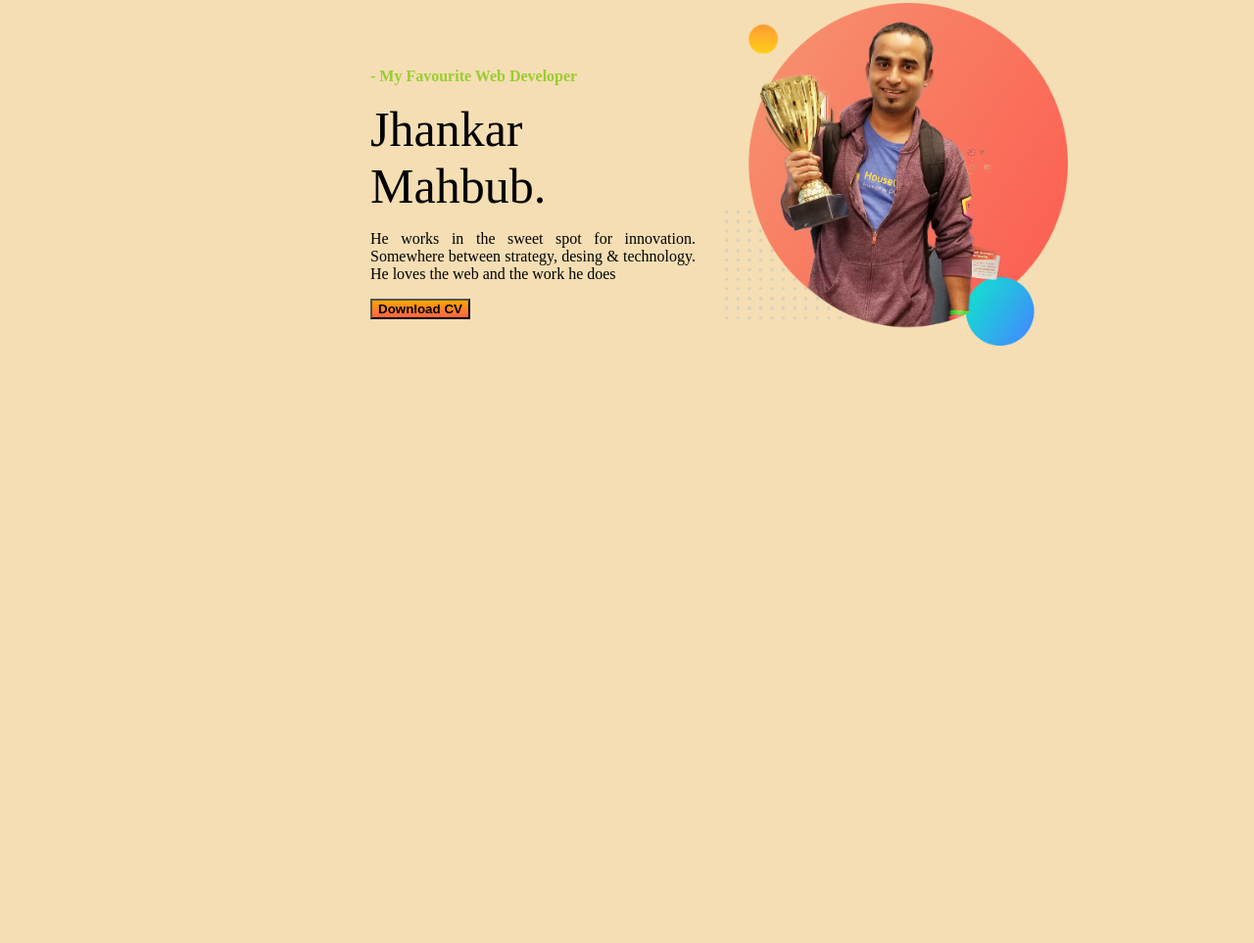
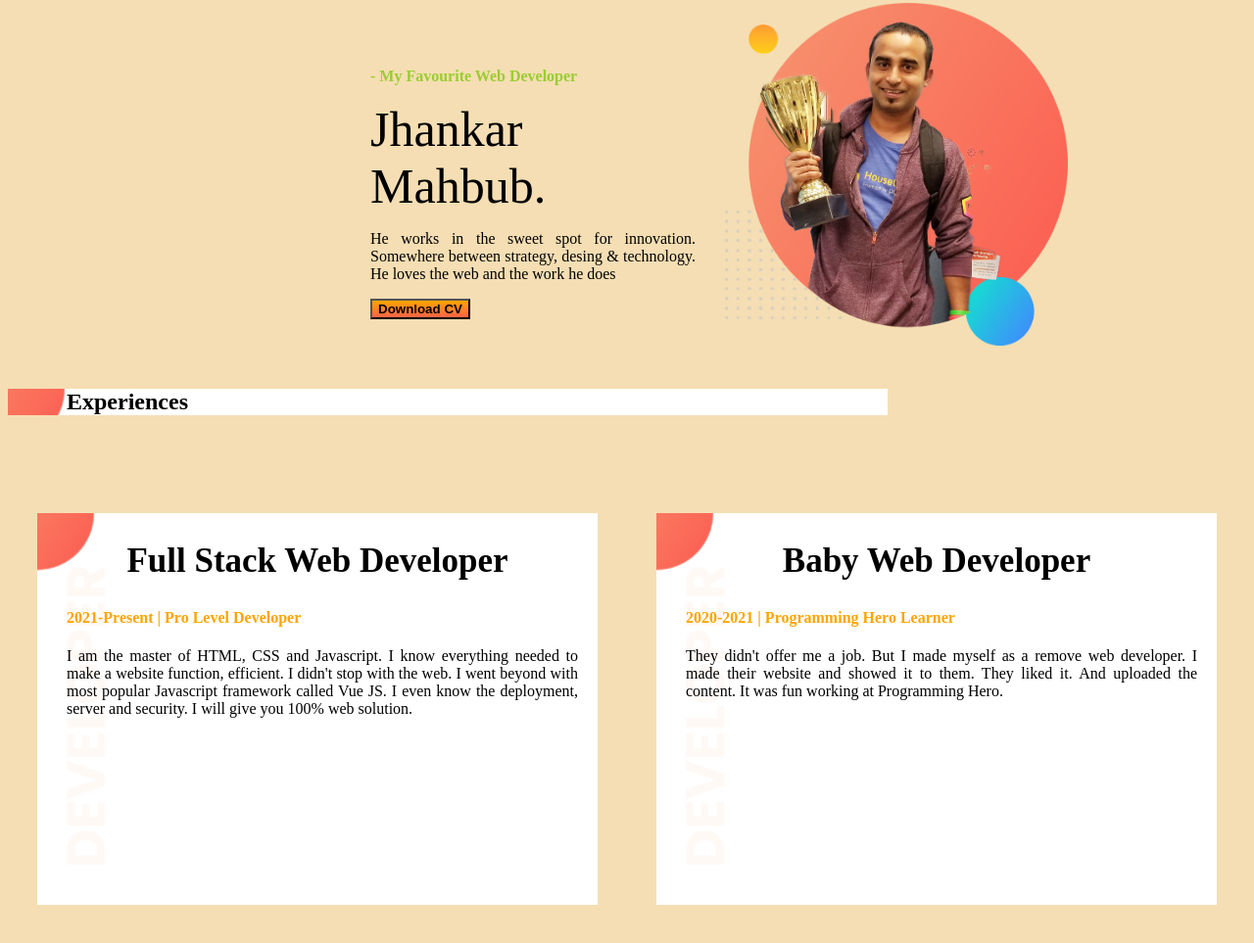
Before and after one commit to deb-rabbi/project-01, a plain HTML site: page index.html in a window 1280 px wide. Shown: the part 685-1648 px from the top of the page at 98% size. Before the commit the page ends 1050 px from the top, so only its background shows below. Drawn offline with Linux system fonts and the light colour scheme.

Commit message:
complete-now

```diff
--- a/index.html
+++ b/index.html
@@ -49,6 +49,31 @@
          <img src="jhankar.png" alt="">
       </div>
    </section>
+   <h2 id="rabbi">Experiences</h2>
+   <section class="container2">
+      <div class="blog1">
+         <h1>Full Stack Web Developer</h1>
+         <h4>2021-Present | Pro Level Developer</h4>
+         <p>I am the master of HTML, CSS and Javascript.
+            I know everything needed to make a website function, efficient.
+            I didn't stop with the web. I went beyond with most popular
+            Javascript framework called Vue JS. I even know the deployment,
+            server and security.
+            I will give you 100% web solution.
+         </p>
+
+      </div>
+      <div class="blog2">
+         <h1>Baby Web Developer</h1>
+         <h4>2020-2021 | Programming Hero Learner</h4>
+         <p>
+            They didn't offer me a job. But I made myself as a remove web developer.
+            I made their website and showed it to them.
+            They liked it. And uploaded the content.
+            It was fun working at Programming Hero.
+         </p>
+      </div>
+   </section>
 
    </body>
    </html>
--- a/style.css
+++ b/style.css
@@ -53,3 +53,41 @@ body #rabbi{
    background-image: linear-gradient(orange, tomato);
    font-weight: 800;
 }
+.container2{
+   display: flex;
+   height: 90vh;
+}
+.blog1{
+   background-image: url(top-banner.png);
+   width: 50%;
+   height: 50vh;
+   margin-top: 80px;
+   margin-left: 30px;
+   margin-right: 30px;
+
+}
+.blog1 h1{
+   text-align: center;
+   font-size: 35px;
+}
+.blog2{
+   background-image: url(top-banner.png);
+   width: 50%;
+   height: 50vh;
+   margin-top: 80px;
+   margin-right: 30px;
+   margin-left: 30px;
+}
+.blog2 h1{
+   text-align: center;
+   font-size: 35px;
+}
+.container2 h4{
+   color: orange;
+   margin-left: 30px;
+}
+.container2 p{
+   margin-left: 30px;
+   margin-right: 20px;
+   text-align: justify;
+}
```
